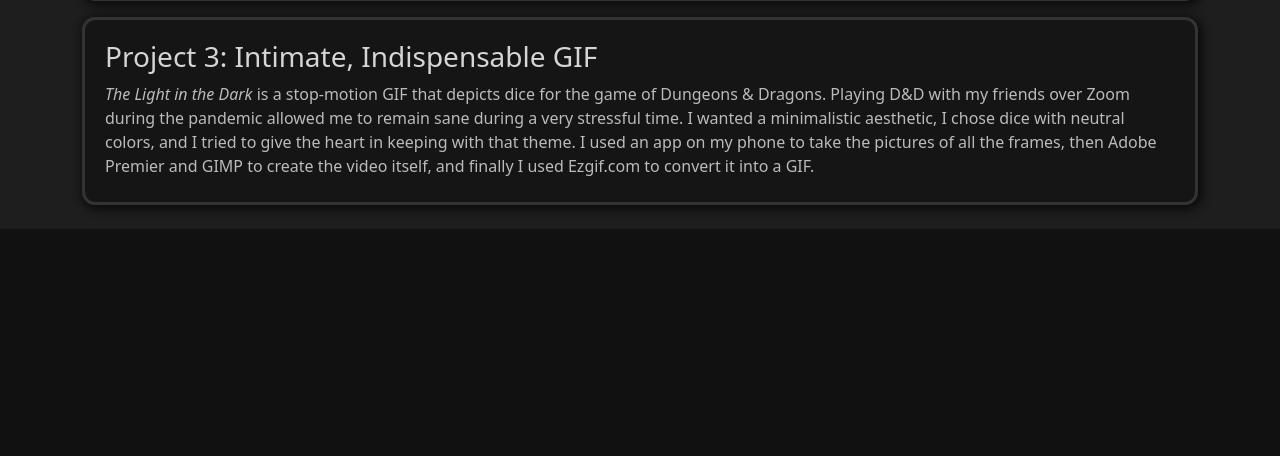
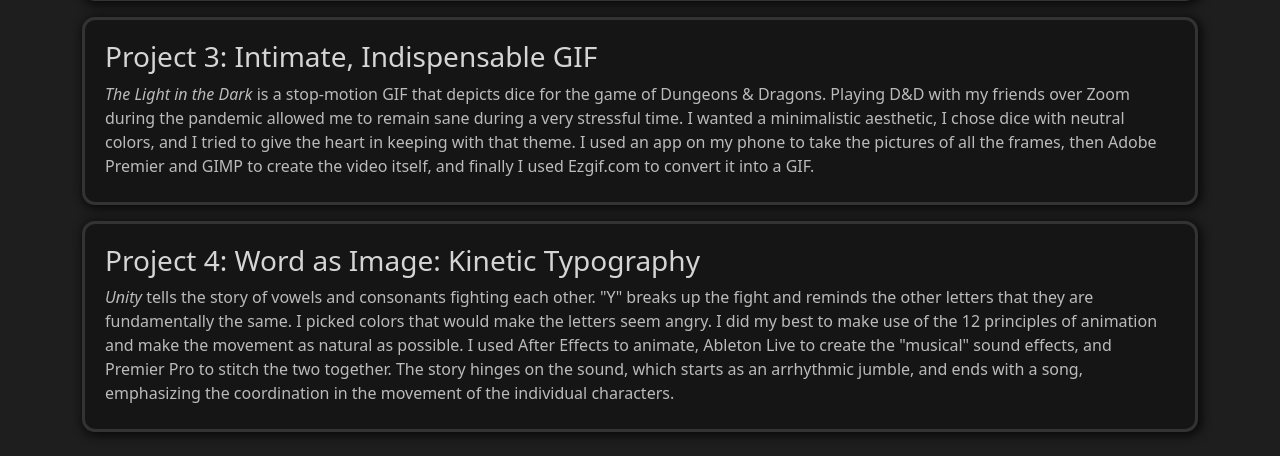
Before and after one commit to EmpathyCastro/DigitalArtPortfolio, a Flask app: page /statements in a window 1280 px wide. Shown: the part 606-1062 px from the top of the page. Before the commit the page ends 835 px from the top, so only its background shows below. Run offline with Flask 2, Linux system fonts and the light colour scheme; parts of the project's set-up code (start-up, migrations or seed data) failed here and were passed over; some libraries are stand-ins or nearby versions.

Commit message:
Project 4

```diff
--- a/web/routes.py
+++ b/web/routes.py
@@ -37,7 +37,7 @@ def project3():
 
 @app.route("/project4")
 def project4():
-    return flask.render_template("empty-project.html", nav_page="projects")
+    return flask.render_template("project4.html", nav_page="projects")
 
 
 @app.route("/project5")
--- a/web/templates/home.html
+++ b/web/templates/home.html
@@ -21,7 +21,7 @@
       </a>
       <a class="preview-container flex-fill text-light" href="{{ url_for("project4") }}">
         <div class="h5 text-decoration-underline text-primary" href="#">Project 4: Word As Image: Kinetic Typography</div>
-        <div>—</div>
+        <div>This animation with music and sound effects tells a story of how things are better if everyone works together.</div>
       </a>
       <a class="preview-container flex-fill text-light" href="{{ url_for("project5") }}">
         <div class="h5 text-decoration-underline text-primary" href="#">Project 5: Animated Conversation</div>
--- a/web/templates/statements.html
+++ b/web/templates/statements.html
@@ -27,6 +27,15 @@
         theme. I used an app on my phone to take the pictures of all the frames, then Adobe Premier and GIMP to create
         the video itself, and finally I used Ezgif.com to convert it into a GIF.</p>
     </div>
+    <div class="project-container mb-3 pb-2">
+      <h3>Project 4: Word as Image: Kinetic Typography</h3>
+      <p><em>Unity</em> tells the story of vowels and consonants fighting each other. "Y" breaks up the fight and
+        reminds the other letters that they are fundamentally the same. I picked colors that would make the letters
+        seem angry. I did my best to make use of the 12 principles of animation and make the movement as natural as
+        possible. I used After Effects to animate, Ableton Live to create the "musical" sound effects, and Premier
+        Pro to stitch the two together. The story hinges on the sound, which starts as an arrhythmic jumble, and
+        ends with a song, emphasizing the coordination in the movement of the individual characters.</p>
+    </div>
   </div>
 
 
```
Also changed, not shown: web/templates/project4.html (added, +17 -0 lines), web/templates/reflections.html (+7 -1 lines).
